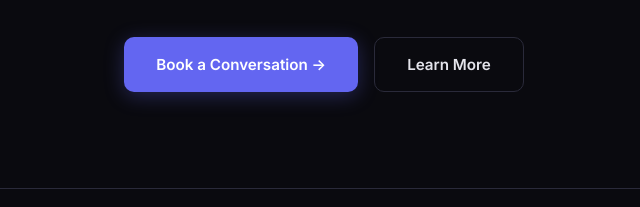
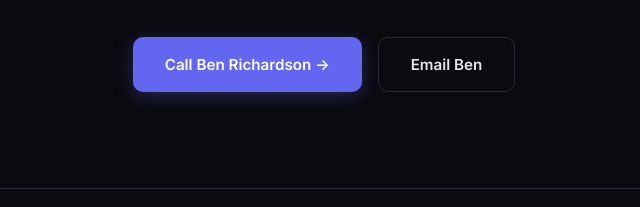
Before and after one commit to lanny-ai/audiotechnica-proposal, a plain HTML site: page index.html in a window 1280 px wide. Shown: the part 9271-9478 px from the top of the page, 316-956 px from the left. Drawn offline with Linux system fonts and the light colour scheme.

Commit message:
Update CTA to call Ben Richardson

```diff
--- a/index.html
+++ b/index.html
@@ -898,8 +898,8 @@ It was Gary did the building</pre>
   <h2>Ready to bridge the gap?</h2>
   <p>No migration. No disruption. Just a conversation about what's possible when your team has one intelligent layer across everything.</p>
   <div class="cta-buttons">
-    <a href="mailto:ben@aimomentumlabs.com?subject=OSCortex%20—%20Audio%20Technica%20Follow-Up" class="btn-primary">Book a Conversation →</a>
-    <a href="https://aimomentumlabs.com" class="btn-secondary">Learn More</a>
+    <a href="tel:+447545005931" class="btn-primary">Call Ben Richardson →</a>
+    <a href="mailto:ben@candomartialarts.co.uk?subject=OSCortex%20—%20Audio%20Technica%20Follow-Up" class="btn-secondary">Email Ben</a>
   </div>
 </section>
 
```
